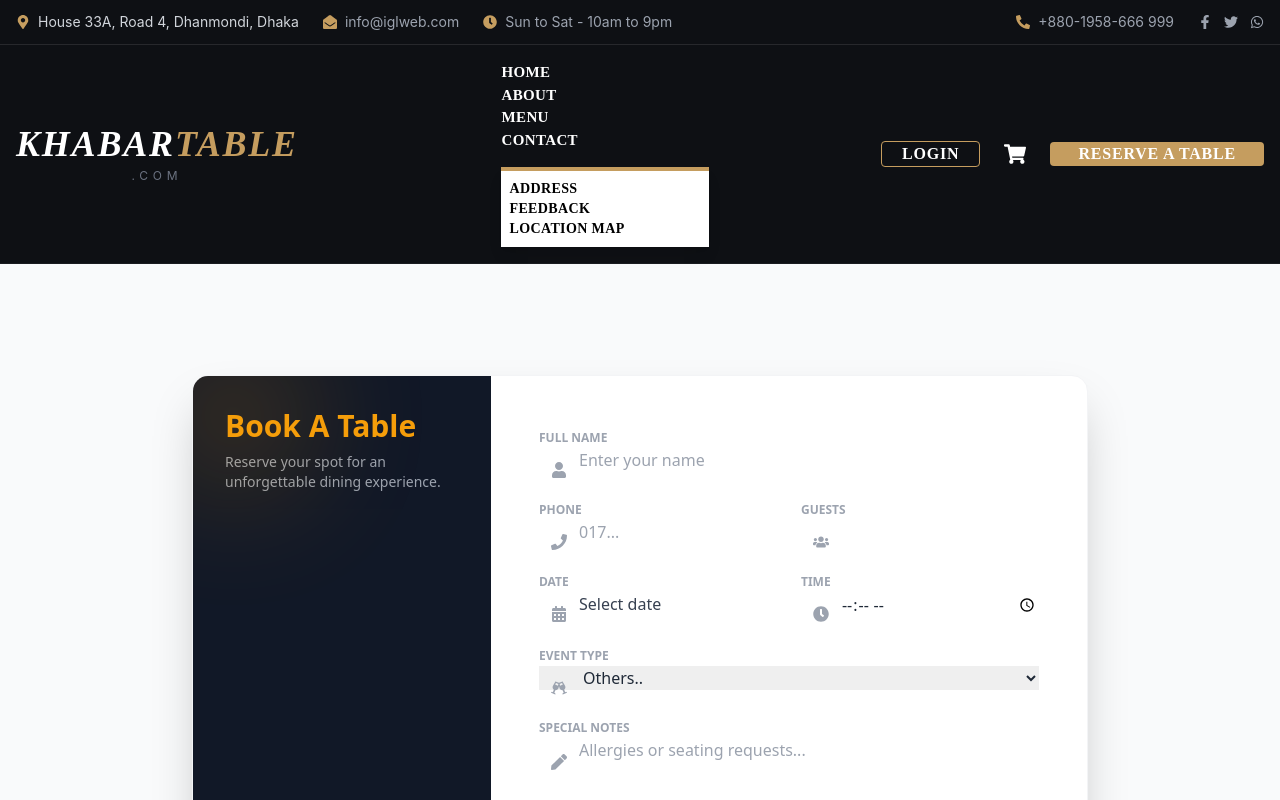
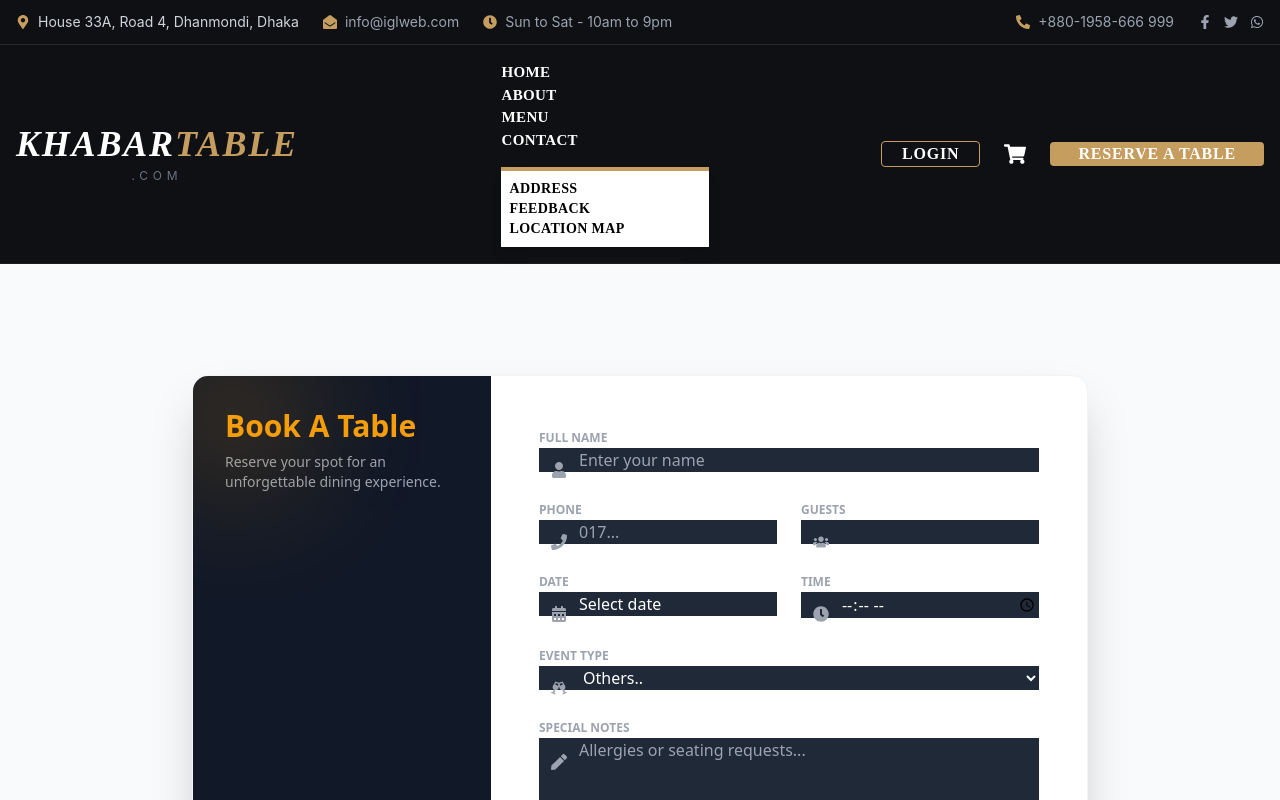
Before and after one commit to Diaaahhh/Final_Challange, a React (Vite) app in the folder frontend/: page /reservation in a window 1280 px wide. Shown: the top 800 px of the page. Built offline with nearby package versions, Linux system fonts and the light colour scheme.

Commit message:
Corrected code

```diff
--- a/frontend/src/Components/Cart/Cart.jsx
+++ b/frontend/src/Components/Cart/Cart.jsx
@@ -13,7 +13,7 @@
   const grandTotal = cartTotal + SHIPPING_COST;
 
   return (
-    <div className="container mx-auto p-4 md:p-8">
+    <div className="container mx-auto p-4 md:p-8 bg-white min-h-screen">
       {cartItems.length === 0 ? (
         <div className="text-center py-20 text-gray-500 text-xl">
             Your cart is empty.
--- a/frontend/src/Components/Reservation/Reservation.jsx
+++ b/frontend/src/Components/Reservation/Reservation.jsx
@@ -26,14 +26,16 @@
   const [loading, setLoading] = useState(false);
   const [success, setSuccess] = useState(false);
   const [error, setError] = useState("");
-  const [showCalendar, setShowCalendar] = useState(false); // State to toggle calendar
+  const [showCalendar, setShowCalendar] = useState(false);
   const calendarRef = useRef(null);
   const calendarContainerRef = useRef(null);
 
-  // Close calendar when clicking outside
   useEffect(() => {
     const handleClickOutside = (event) => {
-      if (calendarContainerRef.current && !calendarContainerRef.current.contains(event.target)) {
+      if (
+        calendarContainerRef.current &&
+        !calendarContainerRef.current.contains(event.target)
+      ) {
         setShowCalendar(false);
       }
     };
@@ -46,12 +48,12 @@
     if (calendar) {
       const handleDateChange = (e) => {
         setFormData((prev) => ({ ...prev, date: e.target.value }));
-        setShowCalendar(false); // Close on selection
+        setShowCalendar(false);
       };
       calendar.addEventListener("change", handleDateChange);
       return () => calendar.removeEventListener("change", handleDateChange);
     }
-  }, [showCalendar]); // Re-bind when calendar mounts
+  }, [showCalendar]);
 
   const handleChange = (e) => {
     setFormData({ ...formData, [e.target.name]: e.target.value });
@@ -68,8 +70,13 @@
       await api.post("/reservation/create", formData);
       setSuccess(true);
       setFormData({
-        name: "", phone: "", guest_number: "", event_name: "Others..",
-        notes: "", date: "", time: "",
+        name: "",
+        phone: "",
+        guest_number: "",
+        event_name: "Others..",
+        notes: "",
+        date: "",
+        time: "",
       });
     } catch (err) {
       setError("Failed to submit reservation.");
@@ -78,9 +85,17 @@
     }
   };
 
+  // --- STYLES FOR INPUTS ---
+  // Added 'bg-gray-800 text-white' to ensure visibility on all devices
+  const inputClass =
+    "input input-bordered w-full pl-10 focus:border-amber-500 bg-gray-800 text-white placeholder-gray-400";
+  const selectClass =
+    "select select-bordered w-full pl-10 focus:border-amber-500 bg-gray-800 text-white";
+  const textareaClass =
+    "textarea textarea-bordered w-full pl-10 h-24 focus:border-amber-500 bg-gray-800 text-white placeholder-gray-400";
+
   return (
     <div className="min-h-screen bg-gray-50 flex items-center justify-center p-4 md:p-8 font-sans text-gray-800">
-
       <style>{`
         calendar-date.cally {
           --color-accent: #f59e0b;
@@ -104,8 +119,12 @@
         <div className="bg-gray-900 text-white md:w-1/3 p-8 flex flex-col justify-between relative overflow-hidden">
           <div className="absolute -top-10 -left-10 w-40 h-40 bg-amber-500 rounded-full opacity-20 blur-3xl"></div>
           <div>
-            <h2 className="text-3xl font-bold text-amber-500 mb-2">Book A Table</h2>
-            <p className="text-gray-400 text-sm">Reserve your spot for an unforgettable dining experience.</p>
+            <h2 className="text-3xl font-bold text-amber-500 mb-2">
+              Book A Table
+            </h2>
+            <p className="text-gray-400 text-sm">
+              Reserve your spot for an unforgettable dining experience.
+            </p>
           </div>
           <div className="mt-8 space-y-6">
             <div className="flex items-center gap-4 text-amber-100/80">
@@ -124,40 +143,76 @@
             </div>
           )}
 
-          <form onSubmit={handleSubmit} className="grid grid-cols-1 md:grid-cols-2 gap-6">
+          <form
+            onSubmit={handleSubmit}
+            className="grid grid-cols-1 md:grid-cols-2 gap-6"
+          >
             <div className="form-control md:col-span-2">
-              <label className="label text-xs font-bold text-gray-400 uppercase">Full Name</label>
+              <label className="label text-xs font-bold text-gray-400 uppercase">
+                Full Name
+              </label>
               <div className="relative">
                 <FaUser className="absolute left-3 top-3.5 text-gray-400" />
-                <input type="text" name="name" value={formData.name} onChange={handleChange} required className="input input-bordered w-full pl-10 focus:border-amber-500" placeholder="Enter your name" />
+                <input
+                  type="text"
+                  name="name"
+                  value={formData.name}
+                  onChange={handleChange}
+                  required
+                  className={inputClass}
+                  placeholder="Enter your name"
+                />
               </div>
             </div>
 
             <div className="form-control">
-              <label className="label text-xs font-bold text-gray-400 uppercase">Phone</label>
+              <label className="label text-xs font-bold text-gray-400 uppercase">
+                Phone
+              </label>
               <div className="relative">
                 <FaPhone className="absolute left-3 top-3.5 text-gray-400" />
-                <input type="tel" name="phone" value={formData.phone} onChange={handleChange} required className="input input-bordered w-full pl-10 focus:border-amber-500" placeholder="017..." />
+                <input
+                  type="tel"
+                  name="phone"
+                  value={formData.phone}
+                  onChange={handleChange}
+                  required
+                  className={inputClass}
+                  placeholder="017..."
+                />
               </div>
             </div>
 
             <div className="form-control">
-              <label className="label text-xs font-bold text-gray-400 uppercase">Guests</label>
+              <label className="label text-xs font-bold text-gray-400 uppercase">
+                Guests
+              </label>
               <div className="relative">
                 <FaUsers className="absolute left-3 top-3.5 text-gray-400" />
-                <input type="number" name="guest_number" value={formData.guest_number} onChange={handleChange} required min="1" className="input input-bordered w-full pl-10 focus:border-amber-500" />
+                <input
+                  type="number"
+                  name="guest_number"
+                  value={formData.guest_number}
+                  onChange={handleChange}
+                  required
+                  min="1"
+                  className={inputClass}
+                />
               </div>
             </div>
 
             {/* Date Field */}
             <div className="form-control relative" ref={calendarContainerRef}>
-              <label className="label text-xs font-bold text-gray-400 uppercase">Date</label>
+              <label className="label text-xs font-bold text-gray-400 uppercase">
+                Date
+              </label>
               <div className="relative">
                 <FaCalendarAlt className="absolute left-3 top-3.5 text-gray-400 z-10" />
                 <button
                   type="button"
                   onClick={() => setShowCalendar(!showCalendar)}
-                  className="input input-bordered w-full pl-10 flex items-center text-left bg-white text-gray-700 focus:border-amber-500"
+                  // Updated this button to match the dark input style
+                  className={`input input-bordered w-full pl-10 flex items-center text-left focus:border-amber-500 bg-gray-800 text-white ${!formData.date ? "text-gray-400" : ""}`}
                 >
                   {formData.date ? formData.date : "Select date"}
                 </button>
@@ -169,8 +224,34 @@
                       className="cally"
                       min={new Date().toISOString().split("T")[0]}
                     >
-                      <svg aria-label="Previous" slot="previous" className="w-4 h-4" xmlns="http://www.w3.org/2000/svg" viewBox="0 0 24 24"><path fill="none" stroke="currentColor" strokeWidth="2" d="M15 19l-7-7 7-7"/></svg>
-                      <svg aria-label="Next" slot="next" className="w-4 h-4" xmlns="http://www.w3.org/2000/svg" viewBox="0 0 24 24"><path fill="none" stroke="currentColor" strokeWidth="2" d="M9 5l7 7-7 7"/></svg>
+                      <svg
+                        aria-label="Previous"
+                        slot="previous"
+                        className="w-4 h-4"
+                        xmlns="http://www.w3.org/2000/svg"
+                        viewBox="0 0 24 24"
+                      >
+                        <path
+                          fill="none"
+                          stroke="currentColor"
+                          strokeWidth="2"
+                          d="M15 19l-7-7 7-7"
+                        />
+                      </svg>
+                      <svg
+                        aria-label="Next"
+                        slot="next"
+                        className="w-4 h-4"
+                        xmlns="http://www.w3.org/2000/svg"
+                        viewBox="0 0 24 24"
+                      >
+                        <path
+                          fill="none"
+                          stroke="currentColor"
+                          strokeWidth="2"
+                          d="M9 5l7 7-7 7"
+                        />
+                      </svg>
                       <calendar-month></calendar-month>
                     </calendar-date>
                   </div>
@@ -179,35 +260,68 @@
             </div>
 
             <div className="form-control">
-              <label className="label text-xs font-bold text-gray-400 uppercase">Time</label>
+              <label className="label text-xs font-bold text-gray-400 uppercase">
+                Time
+              </label>
               <div className="relative">
                 <FaClock className="absolute left-3 top-3.5 text-gray-400" />
-                <input type="time" name="time" value={formData.time} onChange={handleChange} required className="input input-bordered w-full pl-10 focus:border-amber-500" />
+                <input
+                  type="time"
+                  name="time"
+                  value={formData.time}
+                  onChange={handleChange}
+                  required
+                  className={inputClass}
+                />
               </div>
             </div>
 
             <div className="form-control md:col-span-2">
-              <label className="label text-xs font-bold text-gray-400 uppercase">Event Type</label>
+              <label className="label text-xs font-bold text-gray-400 uppercase">
+                Event Type
+              </label>
               <div className="relative">
                 <FaGlassCheers className="absolute left-3 top-3.5 text-gray-400" />
-                <select name="event_name" value={formData.event_name} onChange={handleChange} className="select select-bordered w-full pl-10 focus:border-amber-500">
+                <select
+                  name="event_name"
+                  value={formData.event_name}
+                  onChange={handleChange}
+                  className={selectClass}
+                >
                   <option value="Birthday">Birthday</option>
                   <option value="Anniversary">Anniversary</option>
+                  <option value="Reunion">Reunion</option>
+                  <option value="Official_meetup">Official meetup</option>
+                  <option value="Wedding_ceremony">Wedding ceremony</option>
+                  <option value="Baby shower">Baby_shower</option>
+                  <option value="Engagement">Engagement</option>
                   <option value="Others..">Others..</option>
                 </select>
               </div>
             </div>
 
             <div className="form-control md:col-span-2">
-              <label className="label text-xs font-bold text-gray-400 uppercase">Special Notes</label>
+              <label className="label text-xs font-bold text-gray-400 uppercase">
+                Special Notes
+              </label>
               <div className="relative">
                 <FaPen className="absolute left-3 top-4 text-gray-400" />
-                <textarea name="notes" value={formData.notes} onChange={handleChange} className="textarea textarea-bordered w-full pl-10 h-24 focus:border-amber-500" placeholder="Allergies or seating requests..."></textarea>
+                <textarea
+                  name="notes"
+                  value={formData.notes}
+                  onChange={handleChange}
+                  className={textareaClass}
+                  placeholder="Allergies or seating requests..."
+                ></textarea>
               </div>
             </div>
 
             <div className="md:col-span-2 mt-4">
-              <button type="submit" disabled={loading} className="btn w-full bg-gray-900 text-amber-500 border-none hover:bg-gray-800 uppercase tracking-widest">
+              <button
+                type="submit"
+                disabled={loading}
+                className="btn w-full bg-gray-900 text-amber-500 border-none hover:bg-gray-800 uppercase tracking-widest"
+              >
                 {loading ? "Processing..." : "Confirm Reservation"}
               </button>
             </div>
```
Also changed, not shown: frontend/src/Components/Authentication/Login.jsx (+34 -45 lines), frontend/src/Components/Authentication/Signup.jsx (+10 -53 lines), frontend/src/Components/Menu/MenuUser.jsx (+56 -24 lines), 1 other file (tests, documents, lock files or other folders).
